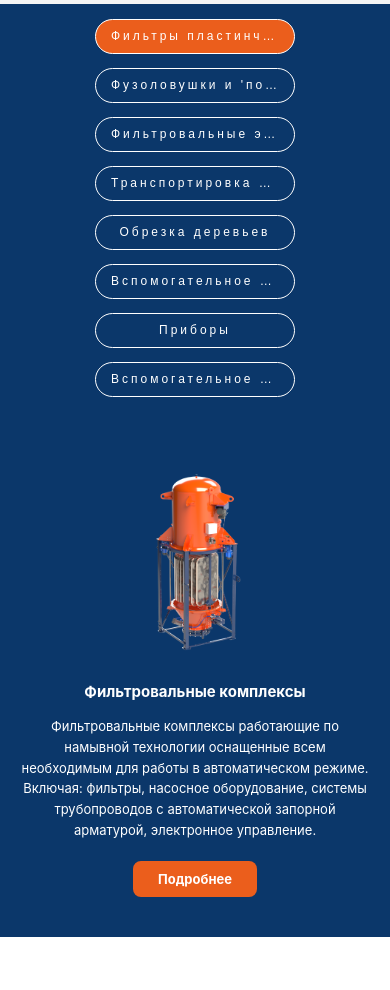
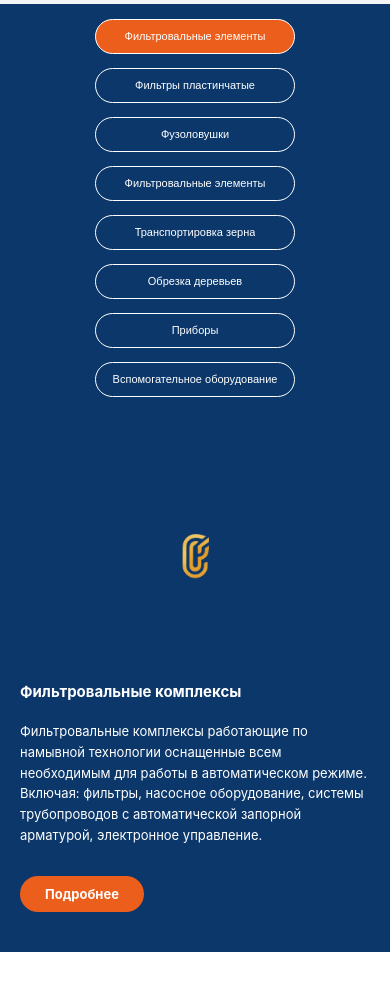
Before and after one commit to wergut/Local-scroll-block, a plain HTML site: page index.html in a window 390 px wide. Shown: the part 840-1830 px from the top of the page. Drawn offline with Linux system fonts and the light colour scheme; a web font is replaced by a local one.

Commit message:
Fix mobile

```diff
--- a/assets/css/style.css
+++ b/assets/css/style.css
@@ -25,7 +25,7 @@ body {
 }
 
 .scroll-section {
-    height: 800vh;
+    height: 400vh;
     position: relative;
 }
 
@@ -102,7 +102,7 @@ body {
     flex: 1;
     display: flex;
     flex-direction: column;
-    justify-content: center;
+    justify-content: flex-start;
     padding: 60px;
     position: relative;
     z-index: 2;
@@ -136,13 +136,12 @@ body {
     border: none;
     padding: 14px 40px;
     font-size: 16px;
-    border-radius: 8px;
+    border-radius: 58px;
     cursor: pointer;
     width: fit-content;
     transition: all 0.4s cubic-bezier(0.25, 0.46, 0.45, 0.94) 0.2s;
     text-decoration: none;
     display: inline-block;
-    text-align: center;
     transform: translateY(20px);
     opacity: 0;
     font-weight: 700;
@@ -191,7 +190,7 @@ body {
 .sidebar button .label {
     padding: 2px 5px;
     font-size: 14px;
-    letter-spacing: 3px;
+    /* letter-spacing: 3px; */
 }
 
 @media (max-width: 1300px) {
@@ -271,12 +270,10 @@ body {
 
     .content-area {
         padding: 40px 20px;
-        text-align: center;
     }
 
     .content-title {
         font-size: 16px;
-        margin: 0 auto 15px;
     }
 
     .content-text {
@@ -285,7 +282,6 @@ body {
     }
 
     .btn {
-        margin: 20px auto 0;
         padding: 12px 30px;
         font-size: 14px;
     }
@@ -358,6 +354,7 @@ body {
     }
     .sidebar button .label {
         max-width: none;
+        letter-spacing: 0;
     }
 
     .sidebar button {
@@ -374,8 +371,8 @@ body {
     }
 
     .sidebar button .label {
-        padding: 0 3px;
-        font-size: 12px;
+        padding: 0 0px;
+        font-size: 11px;
     }
 
     .image-area {
--- a/assets/js/data.js
+++ b/assets/js/data.js
@@ -2,16 +2,16 @@ const MATERIAL_SECTIONS = [
     {
         title: "Фильтровальные комплексы",
         text: "Фильтровальные комплексы работающие по намывной технологии оснащенные всем необходимым для работы в автоматическом режиме. Включая: фильтры, насосное оборудование, системы трубопроводов с автоматической запорной арматурой, электронное управление.",
-        navTitle: "Фильтры пластинчатые",
+        navTitle: "Фильтровальные элементы",
         buttonText: "Подробнее",
         link: "#",
         bgColor: "#0b376a",
-        image: "./assets/img/img.png"
+        image: "./assets/img/logo.png"
     },
     {
         title: "Фильтры пластинчатые",
         text: "Серия пластинчатых фильтров с поверхностью фильтрации от 5 до 72 м² предназначена для очистки масел и других неагрессивных жидкостей. (Подсолнечное, рапсовое, кукурузное, кунжутное масла, соки, пиво, лаки и т.д.)",
-        navTitle: "Фузоловушки и 'полицейская' фильтрация",
+        navTitle: "Фильтры пластинчатые ",
         buttonText: "Подробнее",
         link: "#",
         bgColor: "#000000",
@@ -20,7 +20,7 @@ const MATERIAL_SECTIONS = [
     {
         title: "Фузоловушки и 'полицейская' фильтрация",
         text: "Устройства для первичной очистки и системы мешочных фильтров позволяют производить дополнительные операции очистки на разных этапах производства.",
-        navTitle: "Фильтровальные элементы",
+        navTitle: "Фузоловушки",
         buttonText: "Подробнее",
         link: "#",
         bgColor: "#0b376a",
@@ -29,7 +29,7 @@ const MATERIAL_SECTIONS = [
     {
         title: "Фильтровальные элементы",
         text: "Изготовление и ремонт фильтровальных элементов для оборудования работающего по намывной технологии. Комплекты фильтровальных пластин, как для фильтров собственного производства, так и для оборудования сторонних изготовителей.",
-        navTitle: "Транспортировка зерна",
+        navTitle: "Фильтровальные элементы",
         buttonText: "Подробнее",
         link: "#",
         bgColor: "#000000",
@@ -38,7 +38,7 @@ const MATERIAL_SECTIONS = [
     {
         title: "Транспортировка зерна",
         text: "Инновационная система пневматического транспорта зерновых культур, позволяющая заменить зерновые элеваторы (нории) и ленточные конвейеры. Пневмотранспорт позволяет: автоматизировать процесс транспортировки, разветвлять линии подачи, избавиться от пыли и громоздких транспортных систем.",
-        navTitle: "Обрезка деревьев",
+        navTitle: "Транспортировка зерна",
         buttonText: "Подробнее",
         link: "#",
         bgColor: "#0b376a",
@@ -47,7 +47,7 @@ const MATERIAL_SECTIONS = [
     {
         title: "Обрезка деревьев",
         text: "Обрезчики деревьев предназначены для обрезки посадок вдоль дорог общего пользования и вокруг полей, а также мелкой поросли деревьев и кустарников.",
-        navTitle: "Вспомогательное оборудование",
+        navTitle: "Обрезка деревьев",
         buttonText: "Подробнее",
         link: "#",
         bgColor: "#000000",
--- a/assets/js/scripts.js
+++ b/assets/js/scripts.js
@@ -83,13 +83,11 @@ function scrollToSection(index) {
     contentButton.classList.remove('active');
     buttons[previousIndex].classList.remove('active');
 
-    // Показываем новые элементы БЕЗ анимации (чтобы не было мигания)
     updateUI(false);
 
-    // Выполняем скролл
     const scrollSectionRect = scrollSection.getBoundingClientRect();
     const scrollSectionTop = scrollSectionRect.top + window.scrollY;
-    const sectionHeight = window.innerHeight;
+    const sectionHeight = window.innerHeight * 0.4;
 
     let targetScroll;
     if (window.innerWidth <= 990) {
```
Also changed, not shown: assets/img/logo.png (added).
